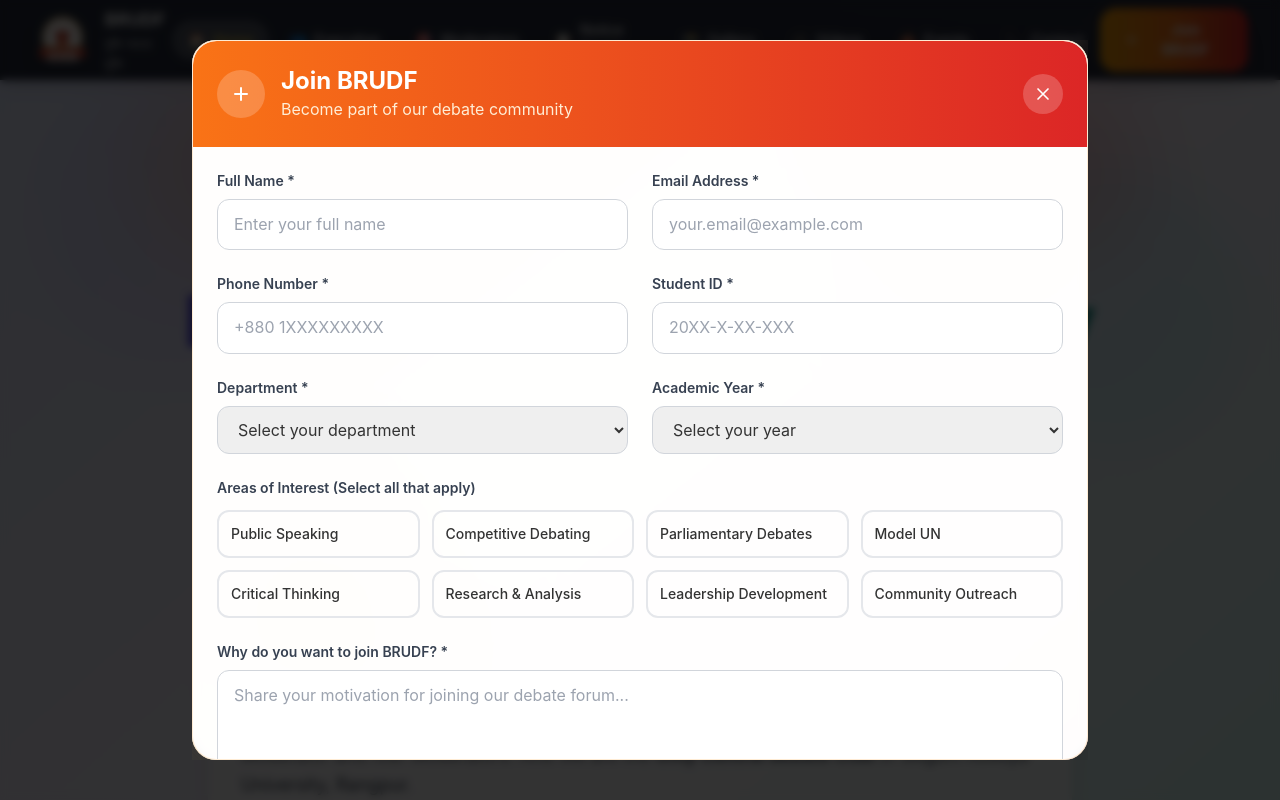
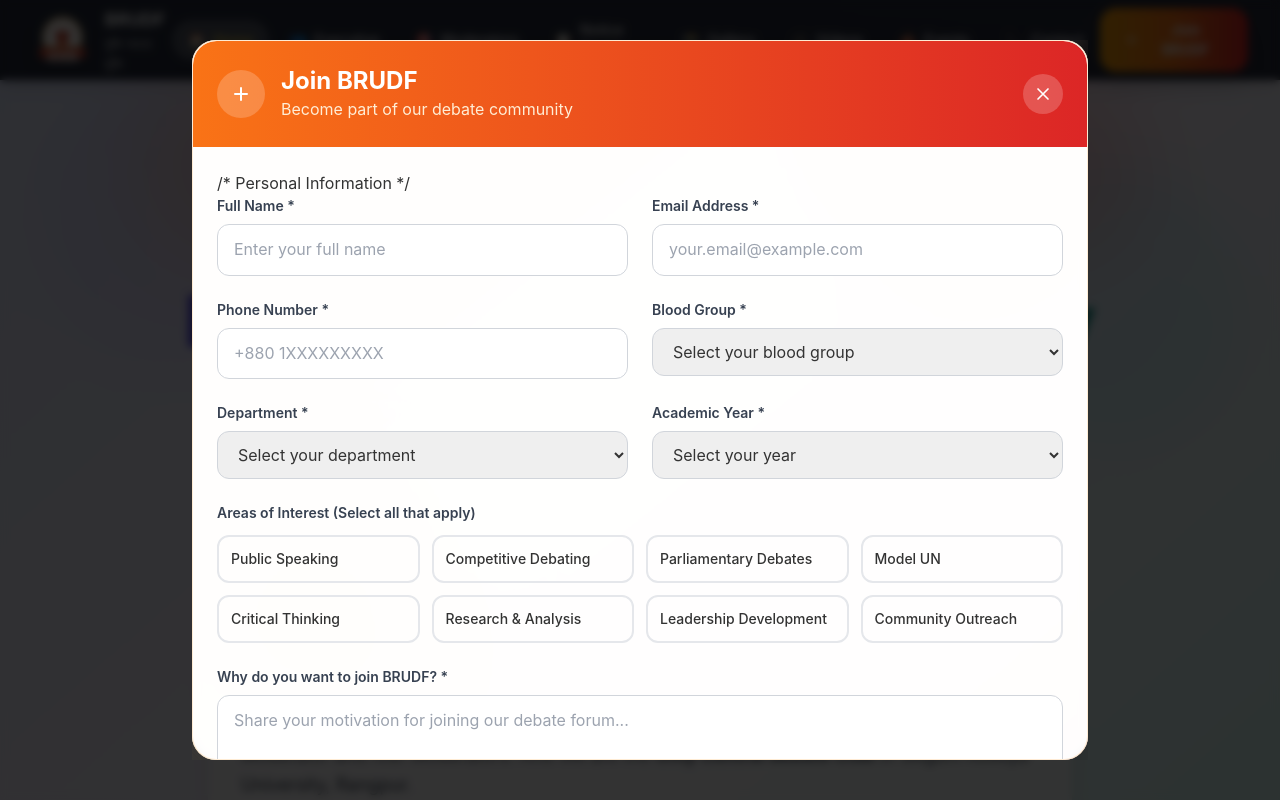
Before and after one commit to Rishad-007/BRUDF, a React (Vite) app: page / in a window 1280 px wide. Both pictures are taken after a click on the button "Join BRUDF". Shown: the top 800 px of the page. Built offline with nearby package versions, Linux system fonts and the light colour scheme.

Commit message:
updated the form for fillup

```diff
--- a/src/MembershipForm.jsx
+++ b/src/MembershipForm.jsx
@@ -159,7 +159,7 @@ const MembershipForm = ({ isOpen, onClose }) => {
               </div>
             ) : (
               <form onSubmit={handleSubmit} className="space-y-6">
-                {/* Personal Information */}
+                /* Personal Information */
                         <div className="grid md:grid-cols-2 gap-6">
                           <div>
                           <label className="block text-sm font-semibold text-gray-700 mb-2">
@@ -208,17 +208,25 @@ const MembershipForm = ({ isOpen, onClose }) => {
                           </div>
                           <div>
                           <label className="block text-sm font-semibold text-gray-700 mb-2">
-                      Student ID *
+                            Blood Group *
                           </label>
-                    <input
-                      type="text"
+                          <select
                             name="studentId"
                             value={formData.studentId}
                             onChange={handleInputChange}
                             required
                             className="w-full px-4 py-3 border border-gray-300 rounded-xl focus:ring-2 focus:ring-orange-400 focus:border-transparent transition-all duration-200"
-                      placeholder="20XX-X-XX-XXX"
-                    />
+                          >
+                            <option value="">Select your blood group</option>
+                            <option value="A+">A+</option>
+                            <option value="A-">A-</option>
+                            <option value="B+">B+</option>
+                            <option value="B-">B-</option>
+                            <option value="AB+">AB+</option>
+                            <option value="AB-">AB-</option>
+                            <option value="O+">O+</option>
+                            <option value="O-">O-</option>
+                          </select>
                           </div>
                         </div>
 
@@ -236,19 +244,28 @@ const MembershipForm = ({ isOpen, onClose }) => {
                             className="w-full px-4 py-3 border border-gray-300 rounded-xl focus:ring-2 focus:ring-orange-400 focus:border-transparent transition-all duration-200"
                           >
                             <option value="">Select your department</option>
-                      <option value="Computer Science & Engineering">
-                        Computer Science & Engineering
-                      </option>
+                            <option value="Bangla">Bangla</option>
                             <option value="English">English</option>
-                      <option value="Business Administration">
-                        Business Administration
-                      </option>
+                            <option value="History and Archaeology">History and Archaeology</option>
                             <option value="Economics">Economics</option>
+                            <option value="Sociology">Sociology</option>
+                            <option value="Political Science">Political Science</option>
+                            <option value="Gender and Development Studies">Gender and Development Studies</option>
+                            <option value="Mass Communication and Journalism">Mass Communication and Journalism</option>
+                            <option value="Public Administration">Public Administration</option>
+                            <option value="Accounting and Information Systems">Accounting and Information Systems</option>
+                            <option value="Management Studies">Management Studies</option>
+                            <option value="Marketing">Marketing</option>
+                            <option value="Finance and Banking">Finance and Banking</option>
+                            <option value="Management Information Systems">Management Information Systems</option>
                             <option value="Mathematics">Mathematics</option>
+                            <option value="Statistics">Statistics</option>
                             <option value="Physics">Physics</option>
                             <option value="Chemistry">Chemistry</option>
-                      <option value="Biology">Biology</option>
-                      <option value="Other">Other</option>
+                            <option value="Computer Science and Engineering">Computer Science and Engineering</option>
+                            <option value="Electrical and Electronic Engineering">Electrical and Electronic Engineering</option>
+                            <option value="Geography and Environmental Science">Geography and Environmental Science</option>
+                            <option value="Disaster Management">Disaster Management</option>
                           </select>
                           </div>
                           <div>
```
Lines whose indentation alone changed are shown as unchanged.
